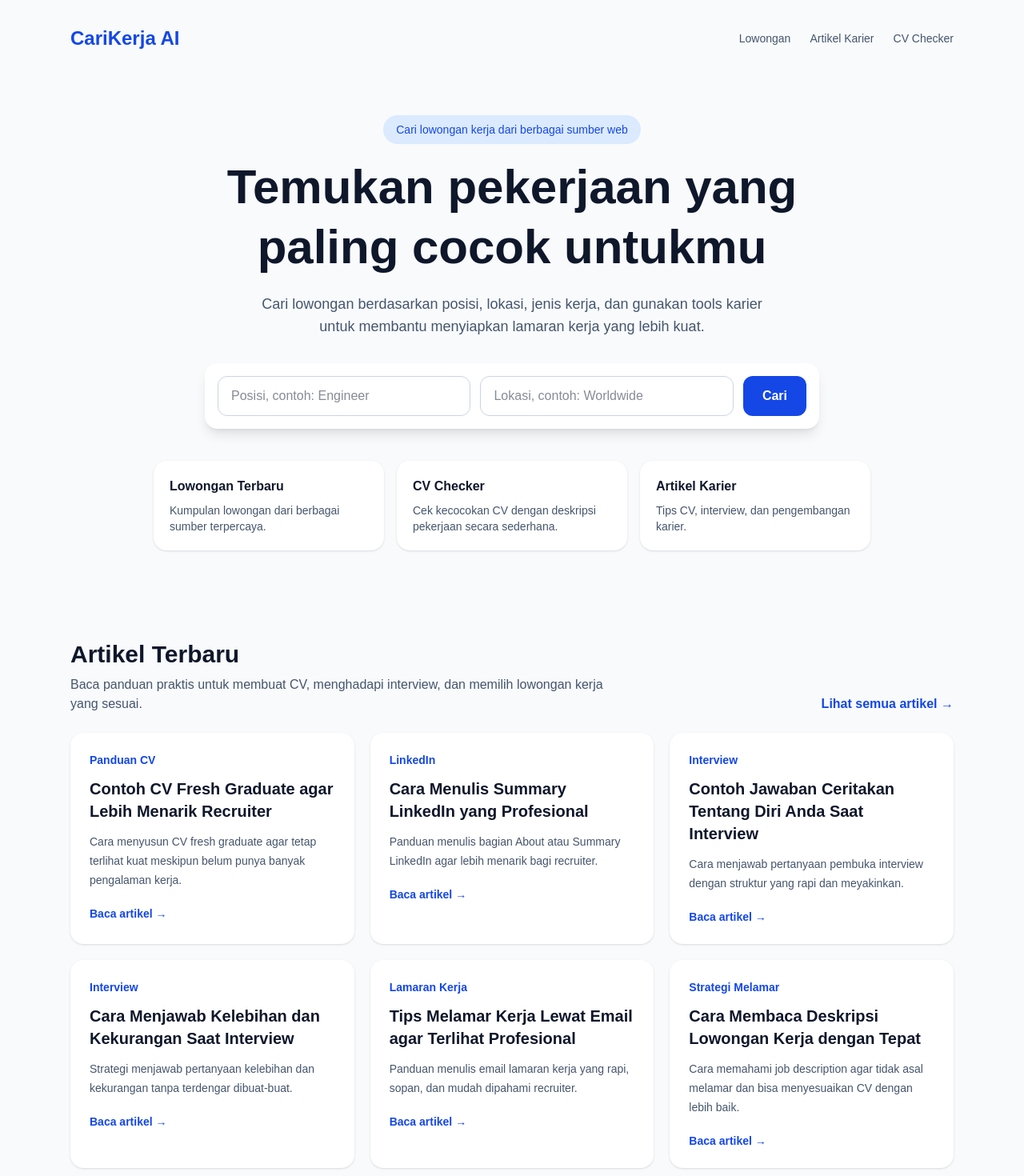
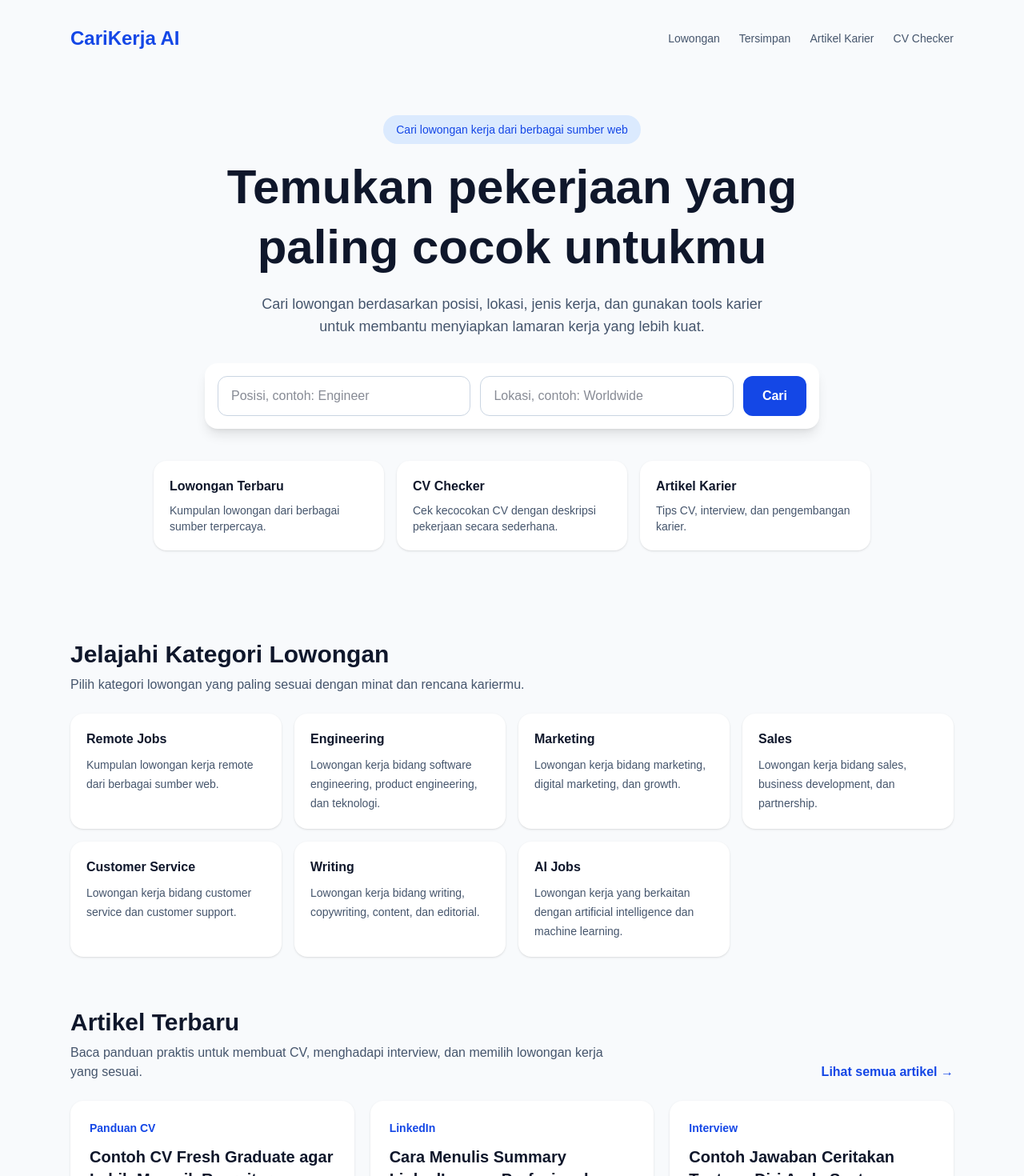
Before and after one commit to pengembanganbrian-coder/carikerja-ai, a Next.js app: page / in a window 1280 px wide. Shown: the top 1470 px of the page at 80% size. Built offline with nearby package versions, Linux system fonts and the light colour scheme.

Commit message:
Add job categories to homepage

```diff
--- a/app/page.tsx
+++ b/app/page.tsx
@@ -1,4 +1,5 @@
 import { careerArticles } from "./data/careerArticles";
+import { jobCategories } from "./data/jobCategories";
 
 const latestArticles = careerArticles.slice(0, 6);
 
@@ -14,6 +15,9 @@ export default function Home() {
           <nav className="hidden gap-6 text-sm font-medium text-slate-600 md:flex">
             <a href="/jobs" className="hover:text-blue-700">
               Lowongan
+            </a>
+            <a href="/saved-jobs" className="hover:text-blue-700">
+              Tersimpan
             </a>
             <a href="/blog" className="hover:text-blue-700">
               Artikel Karier
@@ -99,6 +103,31 @@ export default function Home() {
       </section>
 
       <section className="mx-auto max-w-6xl px-6 pb-16">
+        <div className="mb-6">
+          <h2 className="text-3xl font-extrabold">Jelajahi Kategori Lowongan</h2>
+          <p className="mt-2 max-w-2xl text-slate-600">
+            Pilih kategori lowongan yang paling sesuai dengan minat dan rencana
+            kariermu.
+          </p>
+        </div>
+
+        <div className="grid gap-4 md:grid-cols-4">
+          {jobCategories.map((category) => (
+            <a
+              key={category.slug}
+              href={`/jobs/category/${category.slug}`}
+              className="rounded-2xl bg-white p-5 shadow transition hover:shadow-lg"
+            >
+              <h3 className="font-bold text-slate-900">{category.name}</h3>
+              <p className="mt-2 text-sm leading-6 text-slate-600">
+                {category.description}
+              </p>
+            </a>
+          ))}
+        </div>
+      </section>
+
+      <section className="mx-auto max-w-6xl px-6 pb-16">
         <div className="mb-6 flex flex-col justify-between gap-3 md:flex-row md:items-end">
           <div>
             <h2 className="text-3xl font-extrabold">Artikel Terbaru</h2>
```
